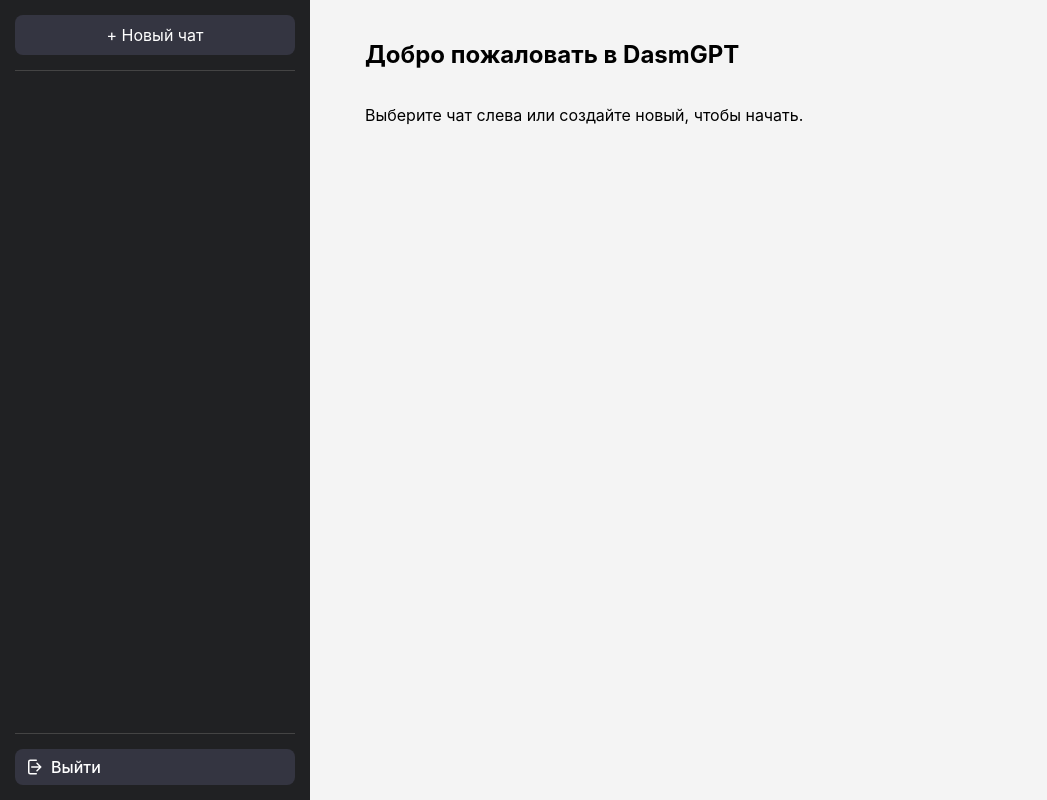
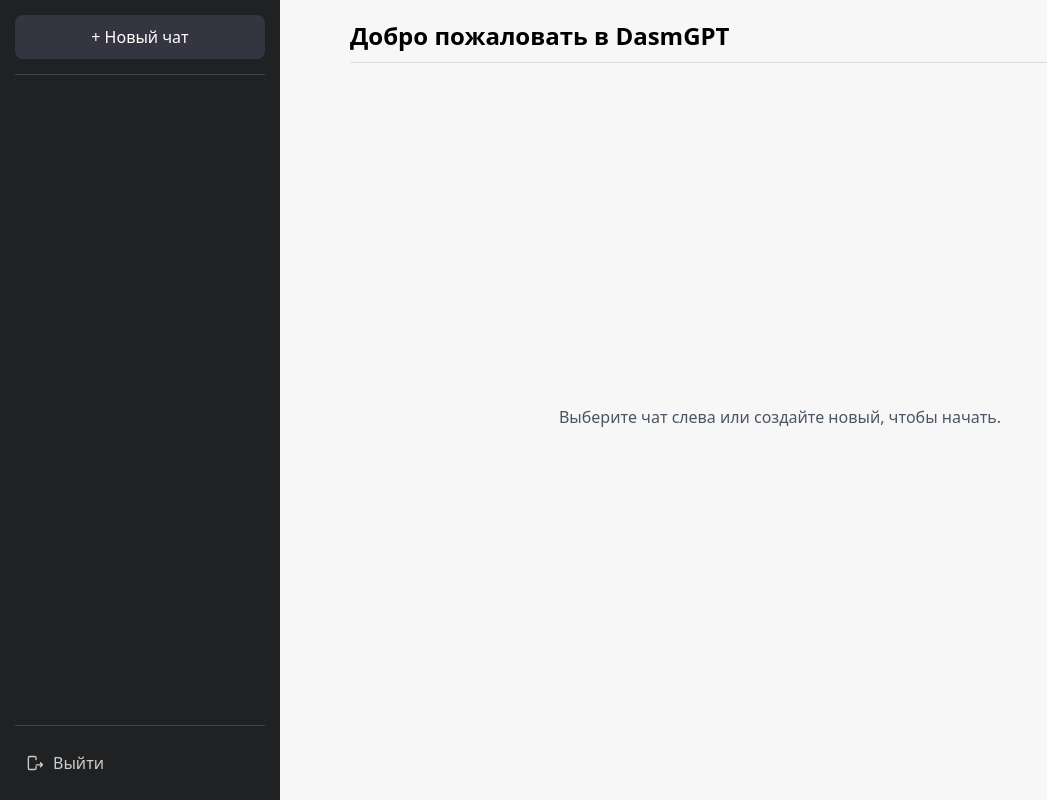
Before and after one commit to rap4iq/dasmgpt, a Django app: page / in a window 1280 px wide. Shown: the whole page, without its empty margins (0-1047 px from the left). Run offline with Django 5.2, Linux system fonts and the light colour scheme; the visitor is signed in with stand-in values (Sample User, id 1); data that the repository does not hold is empty; parts of the project's set-up code (start-up, migrations or seed data) failed here and were passed over; some libraries are stand-ins or nearby versions.

Commit message:
починил фронт, выгрузка эксель и это версия до изменения архитектуры проекта

```diff
--- a/chat/templates/chat/chat_list.html
+++ b/chat/templates/chat/chat_list.html
@@ -2,33 +2,37 @@
 <html lang="ru">
 <head>
     <meta charset="UTF-8">
-    <title>DasmGPT</title>
+    <title>{% if session %}{{ session.title }}{% else %}DasmGPT{% endif %}</title>
+    <!-- 1. Загружаем Plotly.js (Актуальная версия) -->
+    <script src="https://cdn.plot.ly/plotly-2.33.0.min.js"></script>
+    <!-- 2. Подключаем Tailwind CSS -->
+    <script src="https://cdn.tailwindcss.com"></script>
 
-    <!-- 1. Актуальная версия Plotly.js -->
-    <script src="https://cdn.plot.ly/plotly-2.33.0.min.js"></script>
-
-    <!-- Стили -->
+    <!-- 3. Стили -->
     <style>
-        /* --- Стили для всей страницы --- */
+        /* --- Общие Стили --- */
+        html {
+            font-family: -apple-system, BlinkMacSystemFont, "Segoe UI", Roboto, sans-serif;
+            background-color: #343541;
+        }
         body {
-            font-family: -apple-system, BlinkMacSystemFont, "Segoe UI", Roboto, sans-serif;
             margin: 0;
             display: flex;
             height: 100vh;
-            background-color: #f4f4f4;
-            overflow: hidden; /* (ВАЖНО) Убираем прокрутку у body */
+            overflow: hidden;
         }
 
         /* --- Левая панель (Список чатов) --- */
         .sidebar {
             width: 280px;
+            min-width: 280px;
             background-color: #202123;
             color: white;
             padding: 15px;
             display: flex;
             flex-direction: column;
-            height: calc(100vh - 30px); /* 100% высоты минус padding */
-            flex-shrink: 0; /* Не сжимать сайдбар */
+            height: 100vh;
+            box-sizing: border-box;
         }
         .sidebar-header {
             padding-bottom: 15px;
@@ -73,8 +77,9 @@
             flex-grow: 1;
         }
         .chat-list-item .chat-actions {
-            display: none; /* Показываем при наведении */
+            display: none;
             margin-left: 10px;
+            flex-shrink: 0;
         }
         .chat-list-item:hover .chat-actions {
             display: flex;
@@ -85,34 +90,34 @@
             color: #ccc;
             cursor: pointer;
             font-size: 16px;
+            padding: 2px 4px;
         }
         .chat-actions button:hover {
             color: white;
         }
 
         .sidebar-footer {
-            margin-top: auto; /* Прижимаем к низу */
+            margin-top: auto;
             padding-top: 15px;
             border-top: 1px solid #444;
         }
-        .logout-btn {
+        .sidebar-footer a {
             display: flex;
             align-items: center;
-            width: auto; /* Не растягивать */
-            padding: 8px 10px;
+            padding: 10px;
+            border-radius: 8px;
+            text-decoration: none;
+            color: #ccc;
+        }
+        .sidebar-footer a:hover {
             background-color: #343541;
             color: white;
-            text-decoration: none;
-            border-radius: 8px;
-            font-weight: 500;
         }
-        .logout-btn:hover {
-            background-color: #444554;
+        .sidebar-footer a svg {
+            width: 18px;
+            height: 18px;
+            margin-right: 10px;
         }
-        .logout-btn svg {
-            margin-right: 8px;
-        }
-
 
         /* --- Правая панель (Активный чат) --- */
         .main-content {
@@ -120,109 +125,125 @@
             display: flex;
             flex-direction: column;
             height: 100vh;
-            overflow-x: hidden; /* (ВАЖНО) Обрезаем "вылезание" */
-            min-width: 0;       /* (ВАЖНО) Позволяем flex-элементу сжиматься */
+            background-color: #f7f7f8;
+            overflow-x: hidden;
+            min-width: 0;
         }
 
         .chat-container {
             max-width: 900px;
-            margin: auto;
+            margin: 0 auto;
             padding: 20px;
             width: 100%;
             display: flex;
             flex-direction: column;
-            height: calc(100vh - 40px); /* 100% - padding */
+            height: 100vh;
             box-sizing: border-box;
         }
-        .chat-container h2 {
-            margin-top: 0;
+        .chat-header {
+            padding-bottom: 10px;
+            border-bottom: 1px solid #ddd;
         }
 
+        /* --- (ИСПРАВЛЕНИЕ CSS) --- */
         .messages {
             flex-grow: 1;
             overflow-y: auto;
-            border: 1px solid #ccc;
-            padding: 10px;
+            padding: 10px 0;
             margin-bottom: 10px;
-            background-color: white;
-            border-radius: 8px;
             display: flex;
             flex-direction: column;
+            /* gap: 15px; <-- УДАЛЕНО */
         }
+        .message {
+            padding: 12px 16px;
+            border-radius: 18px;
+            word-wrap: break-word;
+            line-height: 1.5;
+            margin-bottom: 15px; /* <-- ДОБАВЛЕНО */
+        }
+        .message:last-child {
+            margin-bottom: 0; /* <-- ДОБАВЛЕНО */
+        }
+        /* --- (КОНЕЦ ИСПРАВЛЕНИЯ) --- */
 
-        /* --- (ИСПРАВЛЕНО v3) Стили сообщения --- */
-        .message {
-            padding: 8px 12px;
-            border-radius: 18px;
-            margin-bottom: 8px;
-            word-wrap: break-word;
-            max-width: 100%;      /* Сообщение может занимать 100%... */
-            box-sizing: border-box;
-        }
         .user {
             background-color: #007bff;
             color: white;
             align-self: flex-end;
-            max-width: 70%;       /* ...но .user и .bot ограничиваются */
+            max-width: 75%;
         }
         .bot {
-            background-color: #f1f1f1;
+            background-color: #ffffff;
             color: black;
             align-self: flex-start;
-            max-width: 100%;      /* Бот занимает 100% для кнопок */
+            border: 1px solid #e5e5e5;
+            max-width: 100%;
         }
-        .bot-chart { width: 100%; height: 400px; }
 
-        /* --- (ИСПРАВЛЕНО v3) Стили для кнопок "Excel" / "SQL" --- */
         .message-actions {
-            display: flex;
-            align-items: center;
-            justify-content: space-between;
             margin-top: 12px;
             padding-top: 8px;
             border-top: 1px solid #e0e0e0;
-            max-width: 100%; /* Ограничиваем ширину */
-            box-sizing: border-box;
+            max-width: 100%;
+            overflow: hidden;
         }
         .message-actions details {
             cursor: pointer;
             font-size: 13px;
             color: #555;
-            flex-shrink: 1; /* Позволяем сжиматься */
-            min-width: 0;   /* (ВАЖНО) Позволяем сжиматься */
-            max-width: 100%;
+            margin-bottom: 8px;
         }
         .message-actions pre {
-            overflow-x: auto;      /* (ВАЖНО) Добавляем прокрутку, если SQL длинный */
-            max-width: 100%;       /* (ВАЖНО) SQL не шире, чем <details> */
-            background-color: #e0e0e0;
+            max-width: 100%;
+            overflow-x: auto;
+            background-color: #f0f0f0;
             padding: 10px;
             border-radius: 5px;
-            margin-top: 8px;
-            box-sizing: border-box; /* Учитываем padding */
+            font-size: 13px;
         }
         .excel-btn {
             font-size: 12px;
             padding: 4px 10px;
-            background-color: #1D6F42; /* Excel Green */
+            background-color: #1D6F42;
             color: white;
             text-decoration: none;
             border-radius: 5px;
             font-weight: 500;
-            white-space: nowrap; /* Не переносить "Скачать Excel" */
-            flex-shrink: 0; /* Не сжимать кнопку */
+            display: inline-block;
+            margin-top: 5px;
+        }
+        .excel-btn:hover { background-color: #165231; }
+
+        .bot-chart {
+            width: 100%;
+            height: 400px;
+            background-color: #ffffff;
+        }
+
+        .form-container {
+            display: flex;
+            flex-shrink: 0;
+            padding-top: 10px;
+        }
+        .form-container textarea {
+            flex-grow: 1;
+            padding: 10px;
+            border-radius: 8px;
+            border: 1px solid #ccc;
+            resize: none;
+        }
+        .form-container button {
+            padding: 10px 15px;
             margin-left: 10px;
+            background-color: #007bff;
+            color: white;
+            border: none;
+            border-radius: 8px;
+            cursor: pointer;
         }
-        .excel-btn:hover {
-            background-color: #165231;
-        }
-        /* --- Конец стилей Excel --- */
-
-        .form-container { display: flex; }
-        .form-container textarea { flex-grow: 1; padding: 10px; border-radius: 8px; border: 1px solid #ccc; }
-        .form-container button { padding: 10px 15px; margin-left: 10px; background-color: #007bff; color: white; border: none; border-radius: 8px; cursor: pointer; }
         .form-container button:disabled { background-color: #ccc; }
-        #typing-indicator { display: none; margin-bottom: 10px; color: #777; }
+        #typing-indicator { display: none; margin-bottom: 10px; color: #777; font-style: italic; }
     </style>
 </head>
 <body>
@@ -239,7 +260,8 @@
             {% for s in sessions %}
                 <div id="session-{{ s.id }}">
                     <a href="{% url 'chat_detail' s.id %}"
-                       class="chat-list-item {% if s.id == session.id %}active{% endif %}">
+                       class="chat-list-item {% if session and s.id == session.id %}active{% endif %}"
+                       data-session-id="{{ s.id }}">
 
                         <span class="chat-title" id="title-{{ s.id }}">
                             {{ s.title }}
@@ -261,9 +283,11 @@
         </div>
 
         <div class="sidebar-footer">
-            <a href="{% url 'logout' %}" class="logout-btn">
-                <svg width="18" height="18" viewBox="0 0 24 24" fill="none" xmlns="http://www.w3.org/2000/svg">
-                    <path d="M16 17L21 12M21 12L16 7M21 12L9 12M15 3H7C5.89543 3 5 3.89543 5 5V19C5 20.1046 5.89543 21 7 21H15" stroke="currentColor" stroke-width="2" stroke-linecap="round" stroke-linejoin="round"/>
+            <a href="{% url 'logout' %}">
+                <svg xmlns="http://www.w3.org/2000/svg" viewBox="0 0 20 20" fill="currentColor" class="w-5 h-5">
+                  <path fill-rule="evenodd" d="M3 4.25A2.25 2.25 0 0 1 5.25 2h5.5A2.25 2.25 0 0 1 13 4.25v2a.75.75 0 0 1-1.5 0v-2A.75.75 0 0 0 10.75 3.5h-5.5A.75.75 0 0 0 4.5 4.25v11.5c0 .414.336.75.75.75h5.5a.75.75 0 0 0 .75-.75v-2a.75.75 0 0 1 1.5 0v2A2.25 2.25 0 0 1 10.75 18h-5.5A2.25 2.25 0 0 1 3 15.75V4.25Z" clip-rule="evenodd" />
+                  <path fill-rule="evenodd" d="M16.72 9.22a.75.75 0 0 1 1.06 0l2.25 2.25a.75.75 0 0 1 0 1.06l-2.25 2.25a.75.75 0 1 1-1.06-1.06L17.94 12l-1.22-1.22a.75.75 0 0 1 0-1.06Z" clip-rule="evenodd" />
+                  <path fill-rule="evenodd" d="M11.75 12a.75.75 0 0 1 .75-.75h5.5a.75.75 0 0 1 0 1.5h-5.5a.75.75 0 0 1-.75-.75Z" clip-rule="evenodd" />
                 </svg>
                 Выйти
             </a>
@@ -277,12 +301,20 @@
 
         {% if not session %}
             <div class="chat-container">
-                <h2>Добро пожаловать в DasmGPT</h2>
-                <p>Выберите чат слева или создайте новый, чтобы начать.</p>
+                <div class="chat-header">
+                    <h2 class="text-2xl font-semibold">Добро пожаловать в DasmGPT</h2>
+                </div>
+                <div class="messages" style="align-items: center; justify-content: center;">
+                    <p class="text-gray-600">Выберите чат слева или создайте новый, чтобы начать.</p>
+                </div>
             </div>
+
         {% else %}
+            <!-- Если сессия выбрана, вставляем HTML чата -->
             <div class="chat-container">
-                <h2 id="chat-title-header">{{ session.title }}</h2>
+                <div class="chat-header">
+                    <h2 class="text-2xl font-semibold" id="chat-title-header">{{ session.title }}</h2>
+                </div>
 
                 <div class="messages" id="message-list">
                     {% for msg in messages %}
@@ -306,23 +338,23 @@
     <!-- === JAVASCRIPT === -->
     <!-- ======================= -->
     <script>
-        const csrfTokenInput = document.querySelector('[name=csrfmiddlewaretoken]');
-        const csrfToken = csrfTokenInput ? csrfTokenInput.value : '';
+        // --- Получаем CSRF-токен для всех AJAX-запросов ---
+        const csrfToken = document.querySelector('[name=csrfmiddlewaretoken]').value;
 
         // ------------------------------------
         // --- СКРИПТЫ УПРАВЛЕНИЯ ЧАТАМИ ---
         // ------------------------------------
         document.getElementById('chat-list-container').addEventListener('click', function(e) {
 
-            // --- Логика ПЕРЕИМЕНОВАНИЯ ---
-            if (e.target.classList.contains('rename-btn')) {
+            const renameButton = e.target.closest('.rename-btn');
+            if (renameButton) {
                 e.preventDefault();
                 e.stopPropagation();
 
-                const sessionId = e.target.dataset.id;
+                const sessionId = renameButton.dataset.id;
+                const renameUrl = renameButton.dataset.url;
                 const titleSpan = document.getElementById(`title-${sessionId}`);
                 const currentTitle = titleSpan.innerText;
-                const renameUrl = e.target.dataset.url;
 
                 const newTitle = prompt("Введите новое название чата:", currentTitle);
 
@@ -350,13 +382,13 @@
                 }
             }
 
-            // --- Логика УДАЛЕНИЯ ---
-            if (e.target.classList.contains('delete-btn')) {
+            const deleteButton = e.target.closest('.delete-btn');
+            if (deleteButton) {
                 e.preventDefault();
                 e.stopPropagation();
 
-                const sessionId = e.target.dataset.id;
-                const deleteUrl = e.target.dataset.url;
+                const sessionId = deleteButton.dataset.id;
+                const deleteUrl = deleteButton.dataset.url;
 
                 if (confirm("Вы уверены, что хотите удалить этот чат?")) {
                     fetch(deleteUrl, {
@@ -381,33 +413,68 @@
             }
         });
 
-        // ------------------------------------
-        // --- СКРИПТЫ ОТПРАВКИ СООБЩЕНИЙ ---
-        // ------------------------------------
+        // ----------------------------------------------------
+        // --- СКРИПТЫ ОТПРАВКИ СООБЩЕНИЙ И РЕНДЕРИНГА ГРАФИКОВ ---
+        // ----------------------------------------------------
 
-        const chatForm = document.getElementById('chat-form');
-
-        if (chatForm) {
+        // (ВАЖНО) Этот код выполняется, только если мы на странице чата
+        {% if session %}
+        (function() {
             const messageList = document.getElementById('message-list');
             const messageInput = document.getElementById('message-input');
+            const chatForm = document.getElementById('chat-form');
             const sendButton = document.getElementById('send-button');
             const typingIndicator = document.getElementById('typing-indicator');
 
-            const sessionId = {{ session.id|default:0 }};
-            const sendUrl = "{% url 'send_message' session.id|default:0 %}".replace('0', sessionId);
-            const getUrl = "{% url 'get_new_messages' session.id|default:0 %}".replace('0', sessionId);
+            const sendUrl = "{% url 'send_message' session.id %}";
+            const getUrl = "{% url 'get_new_messages' session.id %}";
 
             let pollingInterval;
             let lastMessageId = 0;
 
+            // --- (ИСПРАВЛЕНО) Новая функция рендеринга ---
+            function renderChartsInElement(containerElement) {
+                // Находим все "контейнеры-заполнители" внутри элемента
+                const chartPlaceholders = containerElement.querySelectorAll('.chart-container-placeholder');
+
+                chartPlaceholders.forEach(placeholder => {
+                    const plotlyJson = placeholder.dataset.plotlyJson;
+                    if (plotlyJson) {
+                        try {
+                            const chartData = JSON.parse(plotlyJson);
+                            // Используем ID плейсхолдера, чтобы сделать его уникальным
+                            const chartId = placeholder.id;
+
+                            // РИСУЕМ!
+                            Plotly.newPlot(chartId, chartData.data, chartData.layout, {
+                                responsive: true,
+                                displaylogo: false,
+                                modeBarButtonsToRemove: ['sendDataToCloud']
+                            });
+
+                            // (ВАЖНО) Очищаем data-атрибут, чтобы не рисовать дважды
+                            placeholder.removeAttribute('data-plotly-json');
+
+                        } catch (e) {
+                            console.error("Ошибка рендеринга Plotly:", e, plotlyJson);
+                        }
+                    }
+                });
+            }
+
+            // --- Запускаем при загрузке страницы ---
             document.addEventListener('DOMContentLoaded', () => {
                 scrollToBottom();
                 const lastMsg = messageList.querySelector('.message:last-child');
                 if (lastMsg) {
                     lastMessageId = parseInt(lastMsg.dataset.messageId || '0');
                 }
+
+                // (ИСПРАВЛЕНО) РИСУЕМ СТАРЫЕ ГРАФИКИ
+                renderChartsInElement(messageList);
             });
 
+            // --- Обработчик отправки формы ---
             chatForm.addEventListener('submit', function (e) {
                 e.preventDefault();
                 const messageText = messageInput.value.trim();
@@ -416,16 +483,13 @@
 
                 fetch(sendUrl, {
                     method: 'POST',
-                    headers: {
-                        'Content-Type': 'application/json',
-                        'X-CSRFToken': csrfToken
-                    },
+                    headers: {'Content-Type': 'application/json', 'X-CSRFToken': csrfToken},
                     body: JSON.stringify({ message: messageText })
                 })
                 .then(response => response.json())
                 .then(data => {
                     if (data.status === 'processing') {
-                        addMessageHtml(data.user_message_html);
+                        const newMsgEl = addMessageHtml(data.user_message_html);
                         startPolling();
                     } else {
                         setLoadingState(false);
@@ -452,10 +516,9 @@
                         .then(data => {
                             if (data.status === 'success') {
                                 stopPolling();
-                                addMessageHtml(data.message_html);
-                                if (data.data_payload && data.data_payload.plotly_json) {
-                                    renderPlotlyChart(data.data_payload.plotly_json);
-                                }
+                                // (ИСПРАВЛЕНО) РИСУЕМ НОВЫЙ ГРАФИК
+                                const newMsgEl = addMessageHtml(data.message_html);
+                                renderChartsInElement(newMsgEl);
                             }
                         })
                         .catch(error => {
@@ -472,39 +535,27 @@
             }
 
             function addMessageHtml(html) {
-                messageList.insertAdjacentHTML('beforeend', html);
+                // (ИСПРАВЛЕНО) Создаем div, чтобы вернуть элемент
+                const tempDiv = document.createElement('div');
+                tempDiv.innerHTML = html;
+                const newMsgEl = tempDiv.firstElementChild;
+                messageList.appendChild(newMsgEl);
+
                 const lastMsg = messageList.querySelector('.message:last-child');
                 if (lastMsg) {
                     lastMessageId = parseInt(lastMsg.dataset.messageId || '0');
                 }
                 scrollToBottom();
-            }
-
-            function renderPlotlyChart(plotlyJson) {
-                try {
-                    const chartData = JSON.parse(plotlyJson);
-                    const chartId = 'chart-' + new Date().getTime();
-                    const chartDiv = document.createElement('div');
-                    chartDiv.id = chartId;
-                    chartDiv.className = 'bot-chart';
-                    messageList.appendChild(chartDiv);
-
-                    Plotly.newPlot(chartId, chartData.data, chartData.layout, {
-                        responsive: true,
-                        displaylogo: false,
-                        modeBarButtonsToRemove: ['sendDataToCloud']
-                    });
-
-                    scrollToBottom();
-                } catch (e) {
-                    console.error("Ошибка рендеринга Plotly:", e);
-                }
+                return newMsgEl; // Возвращаем новый элемент
             }
 
             function scrollToBottom() {
                 messageList.scrollTop = messageList.scrollHeight;
             }
-        }
+        })();
+        {% endif %}
+        // ------------------------------------
+
     </script>
 </body>
 </html>
--- a/chat/views.py
+++ b/chat/views.py
@@ -100,7 +100,6 @@
     session = get_object_or_404(ChatSession, id=session_id, user=request.user)
 
     # Ищем сообщения от 'ai', которые фронтенд еще не видел
-    # (Это упрощенная логика; лучше передавать 'last_message_id' от фронтенда)
     last_message_id = request.GET.get('last_message_id')
 
     if last_message_id:
@@ -213,17 +212,14 @@
 
         engine = create_engine(engine_url)
 
-        # 4. Повторно выполняем SQL
         df = pd.read_sql(sql_query, engine)
 
-        # 5. Создаем Excel-файл в памяти
         output = io.BytesIO()
         with pd.ExcelWriter(output, engine='openpyxl') as writer:
             df.to_excel(writer, index=False, sheet_name='Data')
 
         output.seek(0)
 
-        # 6. Отдаем файл пользователю
         response = HttpResponse(
             output.read(),
             content_type='application/vnd.openxmlformats-officedocument.spreadsheetml.sheet'
```
